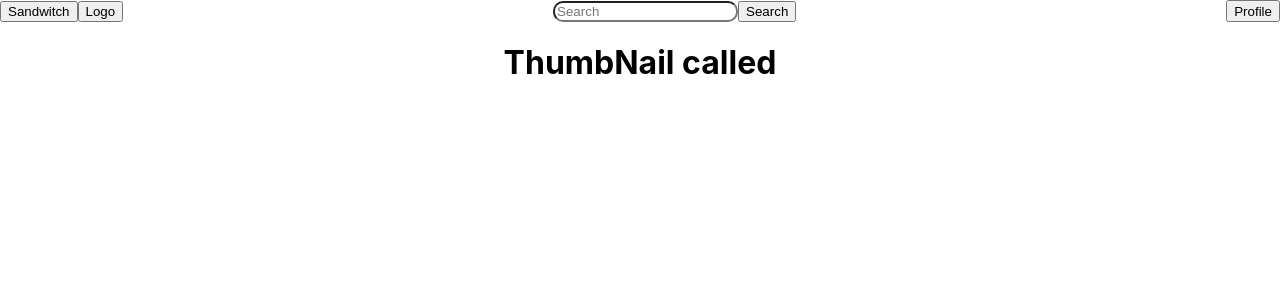
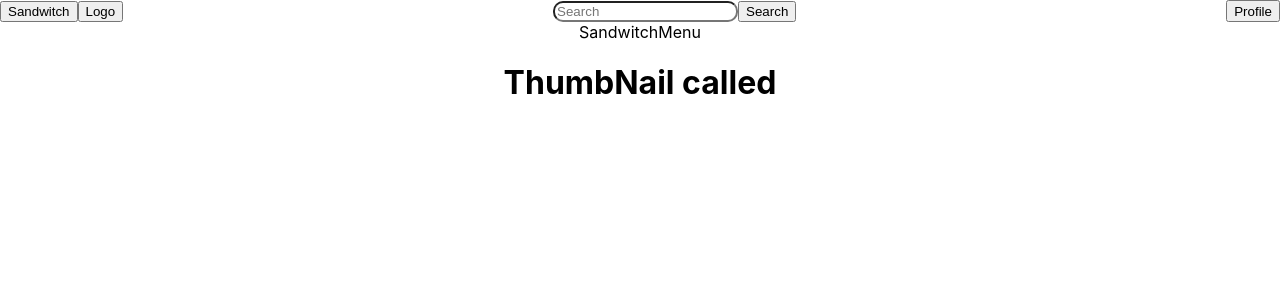
Before and after one commit to AKHIL-GIREESH/ReactJS, a React (Create React App) app in the folder yt-clone/: page / in a window 1280 px wide. Shown: the top 300 px of the page. Built offline with nearby package versions, Linux system fonts and the light colour scheme.

Commit message:
Yt-sandwitchmenu

```diff
--- a/yt-clone/src/App.js
+++ b/yt-clone/src/App.js
@@ -1,6 +1,7 @@
 import './App.css';
 import ThumbNail from "./components/ThumbNail";
 import Heading from './components/Header/Heading';
+import SandwitchMenu from './components/SandwitchMenu/SandwitchMenu';
 //import { useState } from 'react';
 
 function App() {
@@ -8,6 +9,9 @@ function App() {
   return (
     <div className="App">
       <Heading/>
+      <div>
+        <SandwitchMenu/>
+      </div>
       <div className='thumbNails'>
         <ThumbNail/>
       </div>
--- /dev/null
+++ b/yt-clone/src/components/SandwitchMenu/SandwitchMenu.js
@@ -0,0 +1,9 @@
+const SandwitchMenu = () => {
+    return(
+        <>
+            SandwitchMenu
+        </>
+    )
+}
+
+export default SandwitchMenu
```
Also changed, not shown: yt-clone/src/components/SandwitchMenu/SandwitchMenu.css (added).
